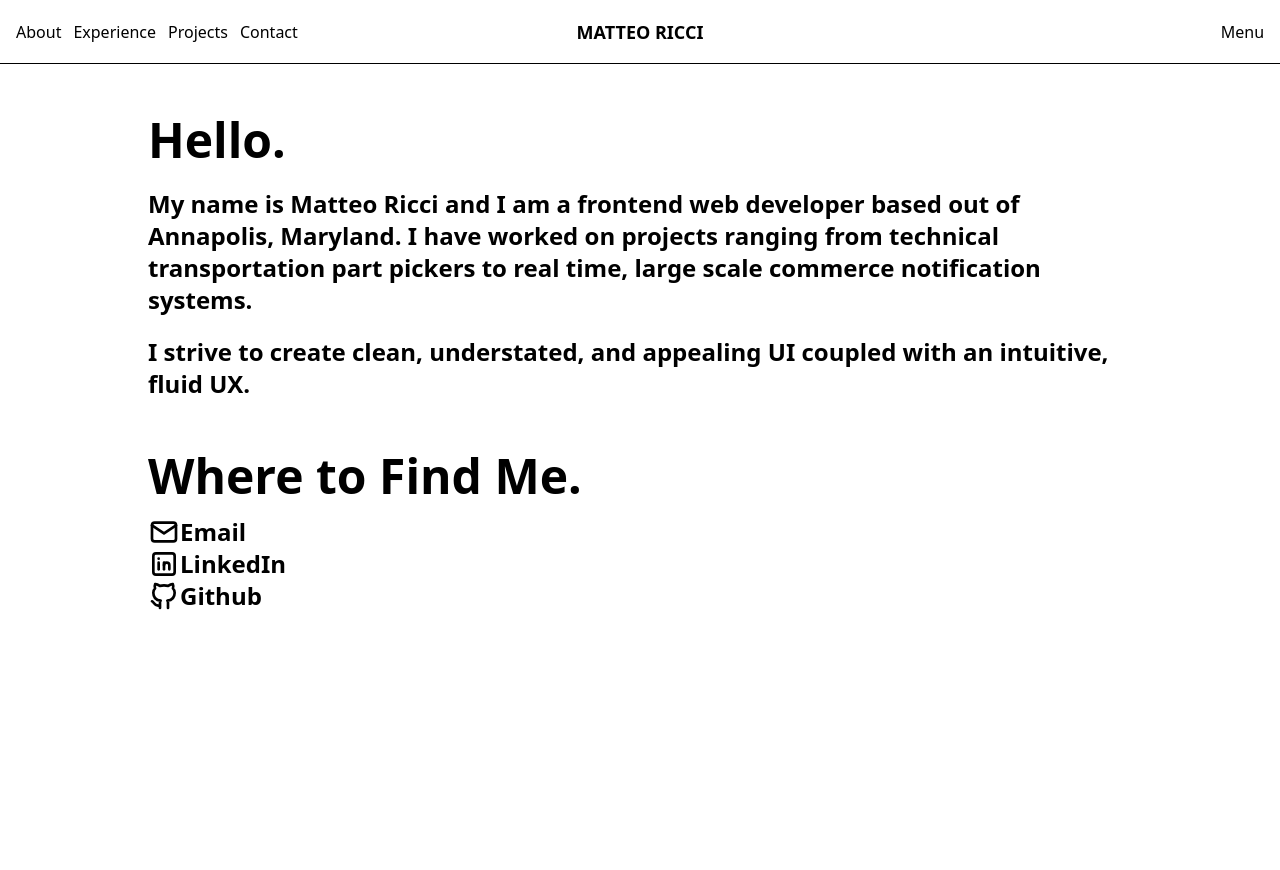
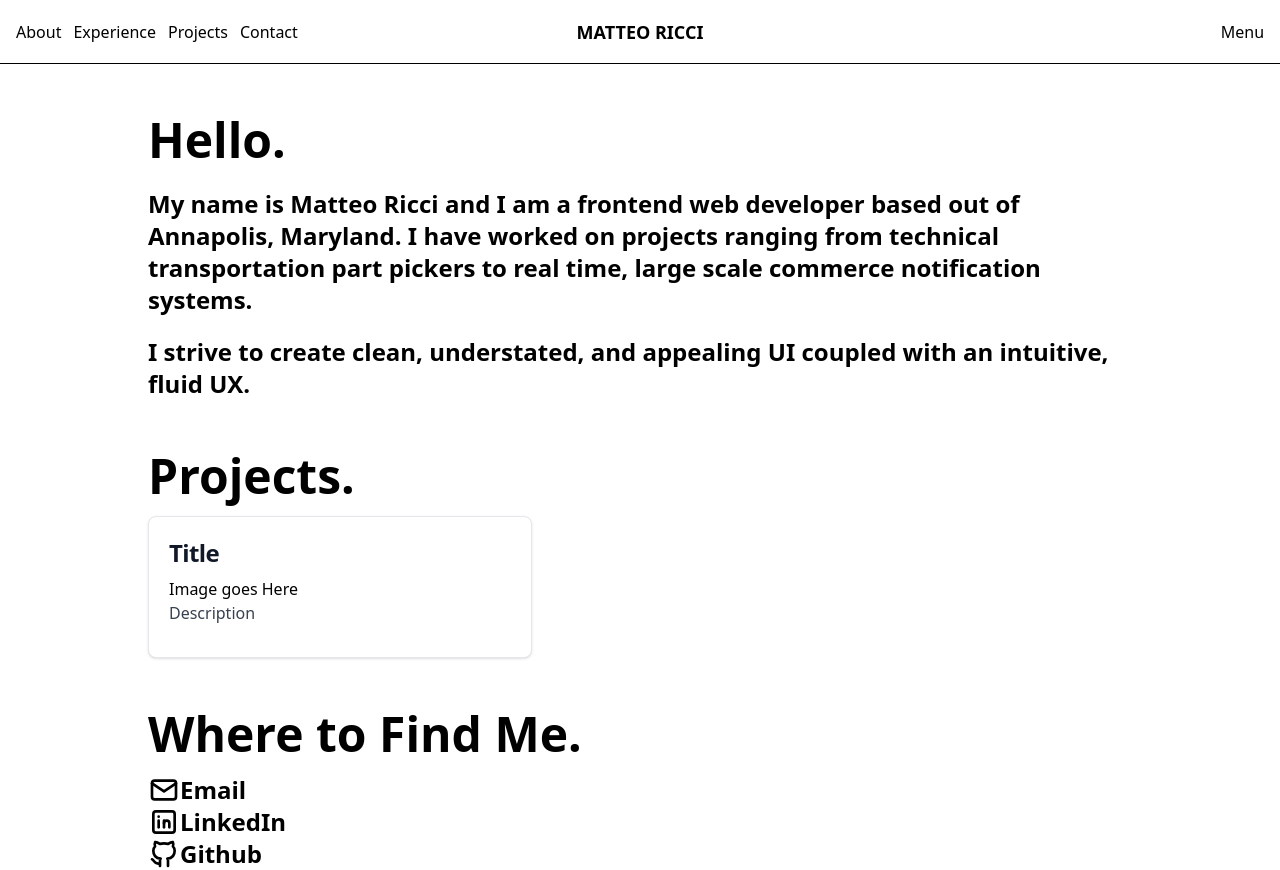
Before and after one commit to matteoaricci/portfolio, a Next.js app: page / in a window 1280 px wide. Before the commit the page ends 800 px from the top, so only its background shows below. Built offline with nearby package versions, Linux system fonts and the light colour scheme.

Commit message:
created projects section

```diff
--- a/app/page.tsx
+++ b/app/page.tsx
@@ -1,6 +1,7 @@
 import About from "@/components/About";
 import Contact from "@/components/Contact";
 import Header from "@/components/Header";
+import Projects from "@/components/Projects";
 
 export default function Home() {
   return (
@@ -8,6 +9,7 @@ export default function Home() {
       <Header />
       <main className="pt-[4rem] mx-auto h-full max-w-5xl">
         <About />
+        <Projects />
         <Contact />
       </main>
     </>
--- /dev/null
+++ b/components/Card.tsx
@@ -0,0 +1,20 @@
+export default function Card() {
+  return (
+    <div className="max-w-sm bg-white border border-gray-200 rounded-lg shadow dark:bg-gray-800 dark:border-gray-700">
+      <div className="p-5">
+        <h5 className="mb-2 text-2xl font-bold tracking-tight text-gray-900 dark:text-white">
+          Title
+        </h5>
+
+        <div>Image goes Here</div>
+        <p className="mb-3 font-normal text-gray-700 dark:text-gray-400">
+          Description
+        </p>
+        {/* <a href="#" className="inline-flex items-center px-3 py-2 text-sm font-medium text-center text-white bg-blue-700 rounded-lg hover:bg-blue-800 focus:ring-4 focus:outline-none focus:ring-blue-300 dark:bg-blue-600 dark:hover:bg-blue-700 dark:focus:ring-blue-800">
+            Read more
+
+        </a> */}
+      </div>
+    </div>
+  );
+}
--- /dev/null
+++ b/components/Projects.tsx
@@ -0,0 +1,15 @@
+import Card from "@/components/Card"
+
+export default function Projects() {
+  return (
+    <section id="projects-section" className="px-5 pt-5">
+      <h1 className="text-5xl font-bold pt-8 mb-4">Projects.</h1>
+      <Card />
+    </section>
+  );
+}
+
+
+const projectData: {title: string, description: string, image?: string}[] = [
+
+]
```
